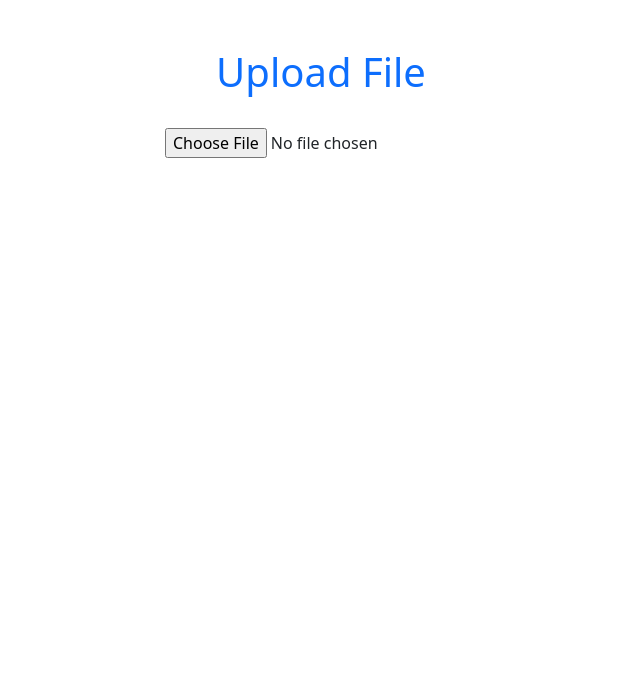
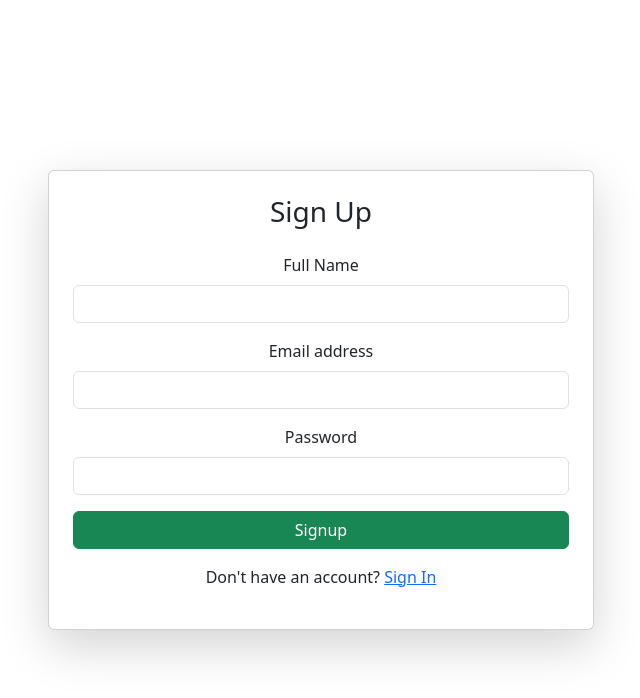
Before and after one commit to divyamunjal/ReactJS_learning_concepts, a React (Create React App) app: page /signup in a window 1280 px wide. Shown: the top 698 px of the page, without its empty margins (319-959 px from the left). Built offline with nearby package versions, Linux system fonts and the light colour scheme.

Commit message:
basic login & register pages

```diff
--- a/src/App.js
+++ b/src/App.js
@@ -9,6 +9,7 @@ import Toggle from './components/Toggle';
 import API from './components/API';
 import Routing from './components/Routing';
 import FileInput from './components/FileInput';
+import Login from './components/Login';
 
 function App() {
   return (
@@ -19,8 +20,9 @@ function App() {
       {/* <List /> */}
       {/* <Toggle /> */}
       {/* <API /> */}
-      {/* <Routing /> */}
-      <FileInput />
+      <Routing />
+      {/* <FileInput /> */}
+      {/* <Login /> */}
     </div>
   );
 }
--- /dev/null
+++ b/src/components/Login.js
@@ -0,0 +1,61 @@
+import React, {useState} from 'react';
+import { Link } from 'react-router-dom';
+
+const Login = () => {
+    const [loginForm,setLoginForm] = useState({email:"",password:""})
+    const registeredUser = JSON.parse(localStorage.getItem('registeredUser'));
+    const changeHandler = (e) => {
+        const {name,value} = e.target
+        setLoginForm((loginForm) => ({
+            ...loginForm,
+            [name] : value
+        }))
+    }
+
+    const submitHandler = (e) =>{
+        e.preventDefault();
+
+       if(loginForm.email == registeredUser.email && loginForm.password == registeredUser.password){
+        alert('Login successfully');
+       }
+       else{
+        alert('Invalid Credentials')
+       }
+    }
+  return (
+    <div className="d-flex align-items-center justify-content-center vh-100">
+        <div className="container">
+    <div className="row justify-content-center">
+        <div className="col-md-5">
+            <div className="card shadow-lg p-4">
+            <div className="text-center">
+                        <h3 id="formTitle">Login</h3>
+                    </div>
+
+                <div className="tab-content mt-3">
+                    <div className="tab-pane fade show active" id="login" role="tabpanel">
+                        <form onSubmit={submitHandler}>
+                            <div className="mb-3">
+                                <label for="loginEmail" className="form-label">Email address</label>
+                                <input type="email" name="email" value={loginForm.email} onChange={changeHandler} className="form-control" id="email" required />
+                            </div>
+                            <div className="mb-3">
+                                <label for="loginPassword" className="form-label">Password</label>
+                                <input type="password" name="password" value={loginForm.password} onChange={changeHandler} className="form-control" id="password" required />
+                            </div>
+                            <button type="submit" className="btn btn-primary w-100">Login</button>
+                        </form>
+                        <p className="text-center mt-3">
+                            Don't have an account? <Link to="/signup">Sign Up</Link>
+                        </p>
+                    </div>
+                </div>
+            </div>
+        </div>
+    </div>
+</div>
+    </div>
+  )
+}
+
+export default Login
--- a/src/components/Routing.js
+++ b/src/components/Routing.js
@@ -3,24 +3,18 @@ import { BrowserRouter, Routes,Route,Link } from 'react-router-dom'
 import Home from './Home'
 import About from './About'
 import Error from './Error'
+import Signup from './Signup'
+import Login from './Login'
 
 const Routing = () => {
   return (
     <BrowserRouter>
-    <nav>
-        <ul>
-            <li>
-                <Link to="/home">Home</Link>
-            </li>
-            <li>
-                <Link to="/about">About</Link>
-            </li>
-        </ul>
-    </nav>
     <Routes>
-        <Route path="/" element={<Home/>} />
+        <Route path="/" element={<Login/>} />
+        <Route path="/login" element={<Login/>} />
         <Route path="/home" element={< Home/>} />
         <Route path="/about" element={<About/>} />
+        <Route path="/signup" element={<Signup/>} />
         <Route path="*" element={<Error/>} />
     </Routes>
     </BrowserRouter>
--- /dev/null
+++ b/src/components/Signup.js
@@ -0,0 +1,104 @@
+import React, { useState } from "react";
+import { Link } from "react-router-dom";
+const Signup = () => {
+const [registerForm,setRegisterForm] = useState({fullName : '',email : '',password : ''});
+
+const setValue = (e) => {
+    const { name, value } = e.target;
+    setRegisterForm((prev) => ({
+        ...prev,
+        [name]: value
+    }));
+};
+
+const onRegister = (e) => {
+    e.preventDefault();
+    const {fullName,email,password} = registerForm;
+    debugger;
+    if(fullName == ''){
+        alert("Please enter Full Name")
+    }
+    else if(email == ''){
+        alert("Please enter Email Address")
+    }
+   else if(password == ''){
+        alert("Please enter password")
+    }
+    else {
+        let obj = {
+            ...registerForm
+        }
+        localStorage.setItem('registeredUser',JSON.stringify(obj));
+        alert('Registered successfully !!')
+    }
+}
+  return (
+    <div class="d-flex align-items-center justify-content-center vh-100">
+      <div class="container">
+        <div class="row justify-content-center">
+          <div class="col-md-6">
+            <div class="card shadow-lg p-4">
+            <div className="text-center">
+                        <h3 id="formTitle">Sign Up</h3>
+                    </div>
+              <div class="tab-content mt-3">
+                <div>
+                  <form onSubmit={onRegister}>
+                    <div class="mb-3">
+                      <label for="signupName" class="form-label">
+                        Full Name
+                      </label>
+                      <input
+                        type="text"
+                        class="form-control"
+                        name="fullName"
+                        value={registerForm.fullName}
+                        onChange={setValue}
+                        required
+                      />
+                    </div>
+                    <div class="mb-3">
+                      <label for="signupEmail" class="form-label">
+                        Email address
+                      </label>
+                      <input
+                        type="email"
+                        class="form-control"
+                        name="email"
+                        value={registerForm.email}
+                        onChange={setValue}
+                        required
+                      />
+                    </div>
+                    <div class="mb-3">
+                      <label for="signupPassword" class="form-label">
+                        Password
+                      </label>
+                      <input
+                        type="password"
+                        class="form-control"
+                        name="password"
+                        value={registerForm.password}
+                        onChange={setValue}
+                        required
+                      />
+                    </div>
+                    <button type="submit" class="btn btn-success w-100">
+                      Signup
+                    </button>
+
+                    <p className="text-center mt-3">
+                      Don't have an account? <Link to="/login">Sign In</Link>
+                    </p>
+                  </form>
+                </div>
+              </div>
+            </div>
+          </div>
+        </div>
+      </div>
+    </div>
+  );
+};
+
+export default Signup;
```
